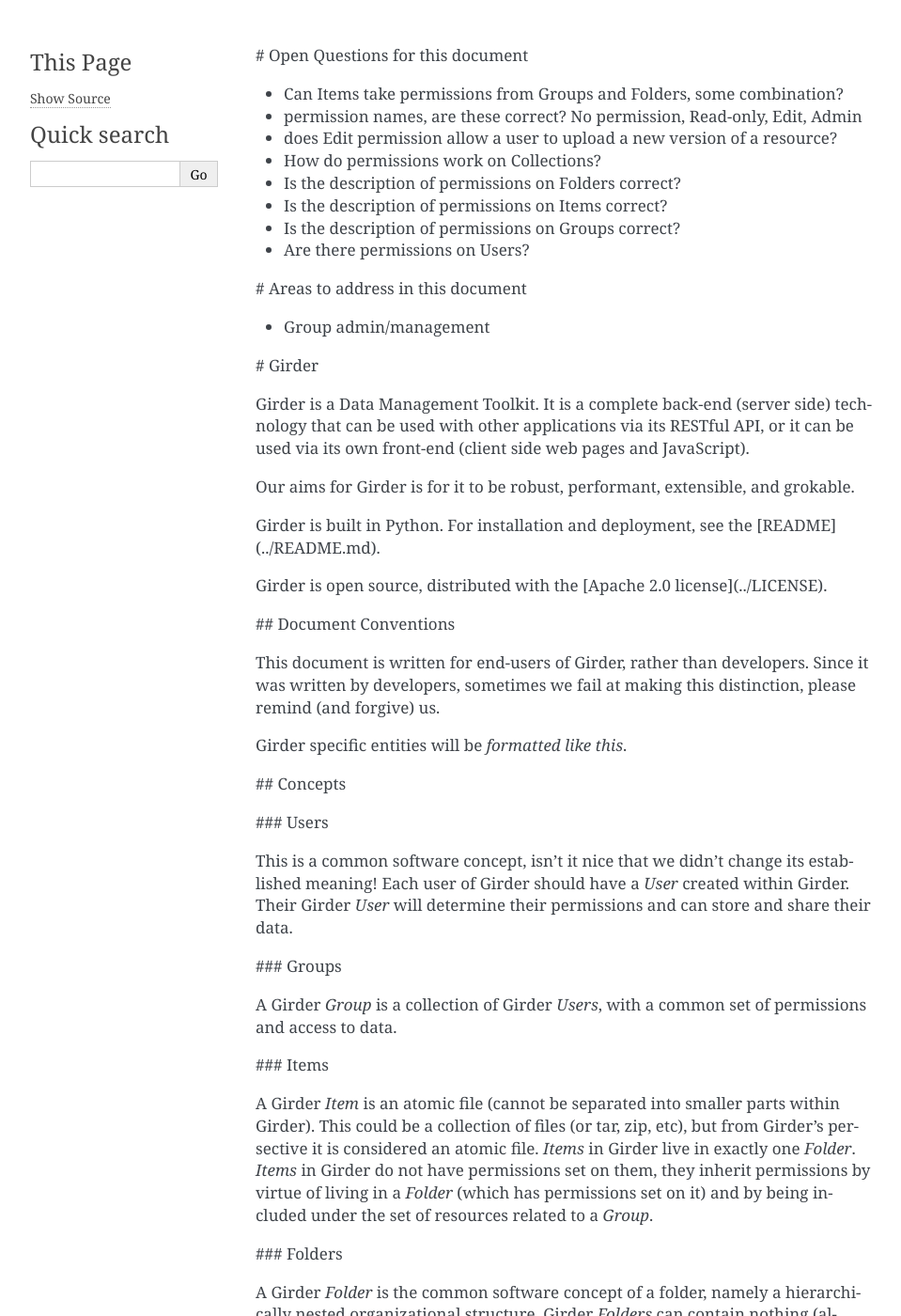
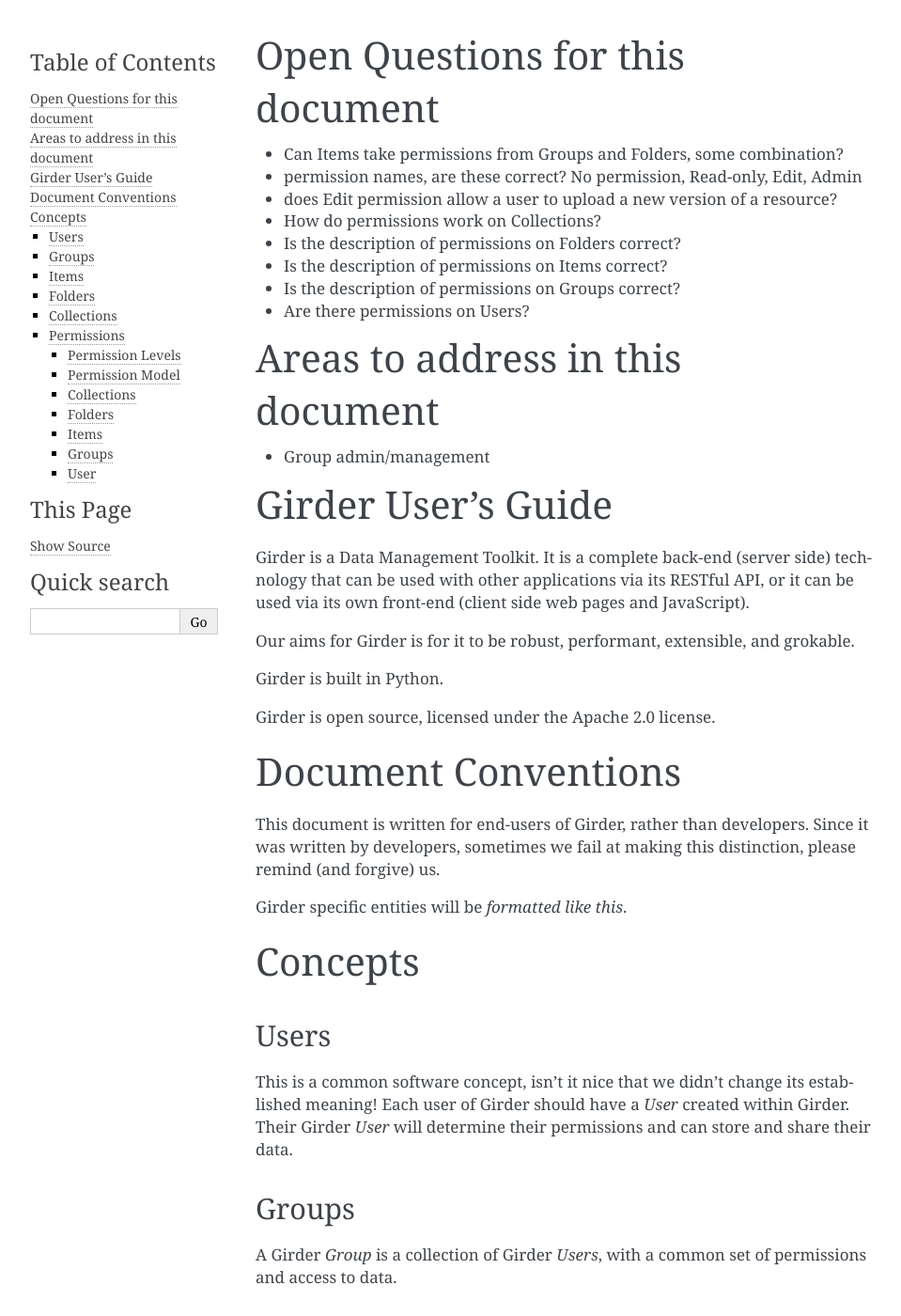
Before and after one commit to girder/girder, a Sphinx documentation site: the page built from docs/user-guide.rst, in a window 1280 px wide and 1400 px high. Shown: the whole window at 94% size, without its empty margins (148-1107 px from the left). Built offline with Sphinx 7.4.7, drawn with Linux system fonts in a browser that asks for light colours; some of the changed text lies outside the part shown.

Commit message:
conversion of md to rst

```diff
--- a/docs/user-guide.rst
+++ b/docs/user-guide.rst
@@ -1,4 +1,5 @@
-# Open Questions for this document
+Open Questions for this document
+================================
 
 * Can Items take permissions from Groups and Folders, some combination?
 * permission names, are these correct? No permission, Read-only, Edit, Admin
@@ -10,62 +11,65 @@
 * Are there permissions on Users?
 
 
-
-
-
-
-
-
-
-
-# Areas to address in this document
+Areas to address in this document
+=================================
 
 * Group admin/management
 
 
 
-# Girder
+Girder User's Guide
+===================
 
 Girder is a Data Management Toolkit.  It is a complete back-end (server side) technology that can be used with other applications via its RESTful API, or it can be used via its own front-end (client side web pages and JavaScript).
 
 Our aims for Girder is for it to be robust, performant, extensible, and grokable.
 
-Girder is built in Python.  For installation and deployment, see the [README](../README.md).
+Girder is built in Python.
 
-Girder is open source, distributed with the [Apache 2.0 license](../LICENSE).
+Girder is open source, licensed under the Apache 2.0 license.
 
-## Document Conventions
+Document Conventions
+====================
 
 This document is written for end-users of Girder, rather than developers.  Since it was written by developers, sometimes we fail at making this distinction, please remind (and forgive) us.
 
 Girder specific entities will be `formatted like this`.
 
-## Concepts
+Concepts
+========
 
-### Users
+Users
+-----
 
 This is a common software concept, isn't it nice that we didn't change its established meaning!  Each user of Girder should have a `User` created within Girder.  Their Girder `User` will determine their permissions and can store and share their data.
 
-### Groups
+Groups
+-----
 
 A Girder `Group` is a collection of Girder `Users`, with a common set of permissions and access to data.
 
 
-### Items
+Items
+-----
 
 A Girder `Item` is an atomic file (cannot be separated into smaller parts within Girder).  This could be a collection of files (or tar, zip, etc), but from Girder's persective it is considered an atomic file.  `Items` in Girder live in exactly one `Folder`.  `Items` in Girder do not have permissions set on them, they inherit permissions by virtue of living in a `Folder` (which has permissions set on it) and by being included under the set of resources related to a `Group`.
 
-### Folders
+Folders
+-------
 
 A Girder `Folder` is the common software concept of a folder, namely a hierarchically nested organizational structure.  Girder `Folders` can contain nothing (although this may not be particularly useful), other `Folders`, `Items`, or a combination of `Folders` and `Items`. `Folders` in Girder have permissions set on them, and the `Items` within them inherit permissions from their containing `Folders`.
 
-### Collections
+Collections
+-----------
 
 A Girder `Collection` is functional top level grouping of `Folders`.  A `Collection` collects resources (`Folders`, `Items`, and `Users`) that should have some common usage, e.g. for a particular project.
 
-### Permissions
+Permissions
+-----------
 
-#### Permission Levels
+Permission Levels
+^^^^^^^^^^^^^^^^^
 
 There are four levels of permission a `User` can have on a resource, these levels are in a strict hierarchy with a higher permission level including all of the permissions below it.
 
@@ -76,34 +80,45 @@
 3) Edit permission (includes Read-only permission, can edit metadata about the resource) OPEN QUESTION: upload new versions
 4) Admin permission (includes Read-only and Edit permission, can delete the resource)
 
-#### Permission Model
+Permission Model
+^^^^^^^^^^^^^^^^^
+
 
 Permissions are always additive.  That is, given a `User` with a certain permission on a resource, that permission can not be taken away from the `User` by addition of other permissions to the system, but only through removing existing permissions to that `User` or removing that `User` from a `Group`.
 
 Permissions are resolved at the level of a `User`, i.e., for any `User`, an attempt to take a certain action will be allowed or disallowed based on the permissions for that `User`, as a function of the resource, the operation, the permissions set on that resource for that `User`, and the permissions set on that resource by any `Groups` the `User` is a member of.
 
-##### Collections
+Collections
+^^^^^^^^^^^^^^^^^
+
 
 TODO OPEN QUESTION: Perms on Collections
 
-##### Folders
+Folders
+^^^^^^^^^^^^^^^^^
+
 
 TODO OPEN QUESTION: Correct?
 
 `Folders` have permissions set on them at the individual `User` level.  `Folders` inherit permissions from their parent `Folder` and ultimately from a `Collection`.
 `Folders` can also have permissions added to them by virtue of being included in a `Group`.
 
-##### Items
+Items
+^^^^^^^^^^^^^^^^^
+
 
 TODO OPEN QUESTION: Correct?
 
 `Items` always inherit their permissions from their parent folder. Each access-controlled resource (e.g. `Folder`, `Collection`) has a list of permissions granted on it, and each item in that list is a mapping of either `Users` to permission level or `Groups` to permission level.  This is best visualized by opening the "Access control" dialog on a `Folder` in the hierarchy. The actual permission level that a `User` has on that resource is defined as: the maximum permission level available based on the permissions granted to any `Groups` that the `User` is member of, or permissions granted to that `User` specifically.
 
 
-##### Groups
+Groups
+^^^^^^^^^^^^^^^^^
+
 
 TODO OPEN QUESTION: What are the permission levels on Groups?
 
-##### User
+User
+^^^^^^^^^^^^^^^^^
 
 TODO OPEN QUESTION: are there some permissions on Users?  Can a user own or control another user with some permission?
```
